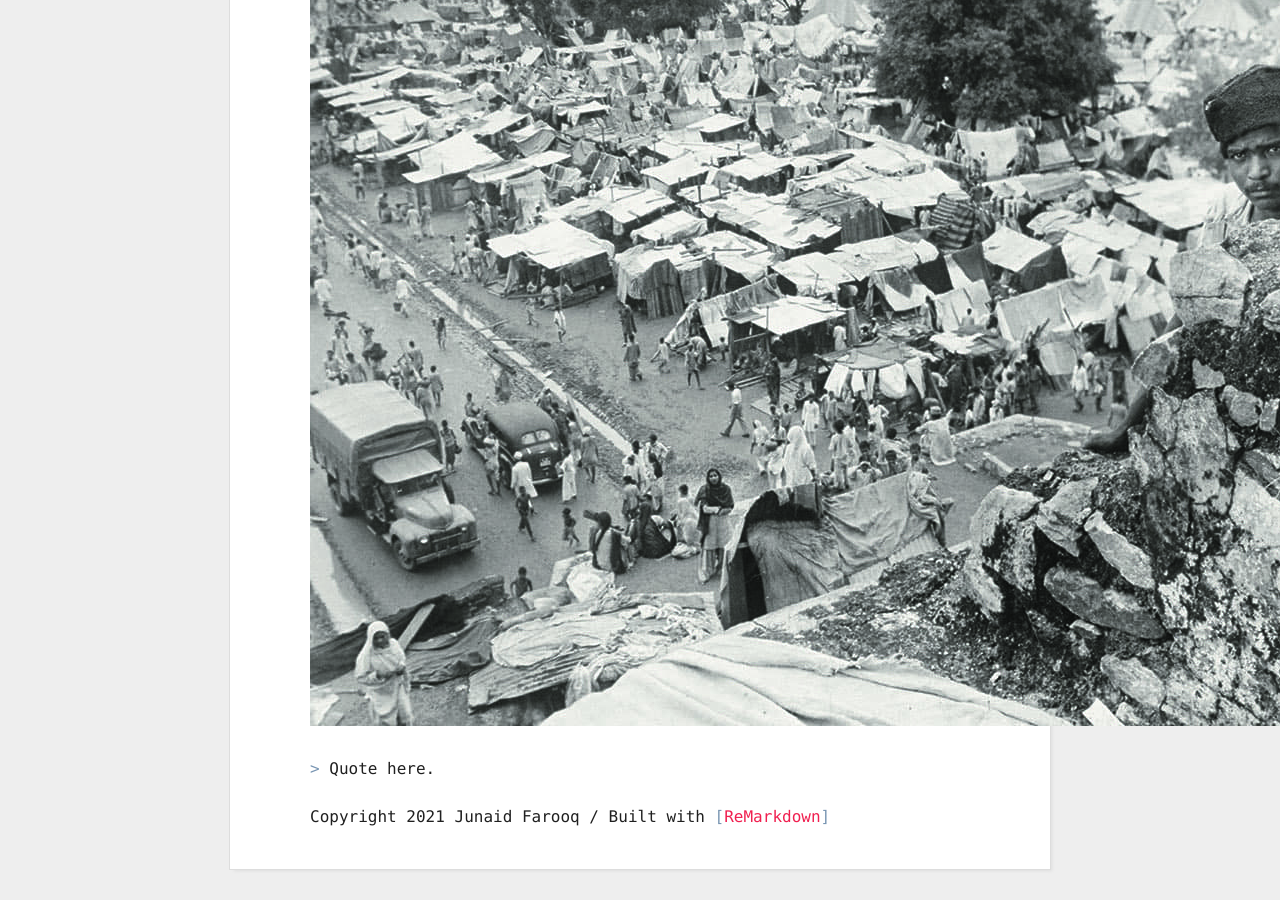
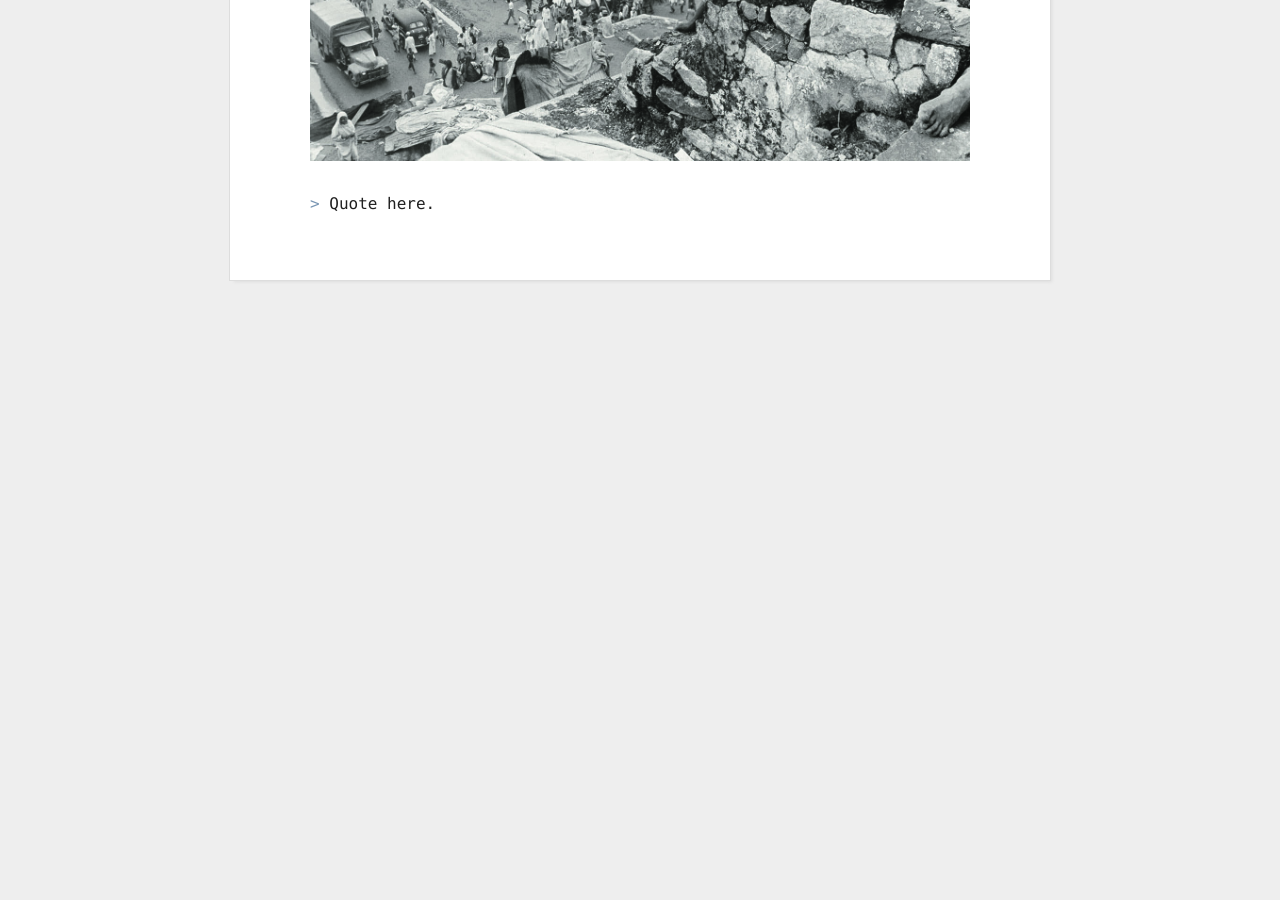
Before and after one commit to ijunaid8989/ijunaid8989.github.io, a Jekyll site: the page built from _posts/2021-06-21-something-about-pakistan.md, in a window 1280 px wide and 900 px high, scrolled down 577 px. Built offline with Jekyll 4.4.1, drawn with Linux system fonts in a browser that asks for light colours; after the commit the page ends 900 px from its top, so only the background shows below that; some of the changed text lies outside the part shown.

Commit message:
Fixed image size.

```diff
--- a/_layouts/default.html
+++ b/_layouts/default.html
@@ -14,27 +14,19 @@
   <link rel="stylesheet" href="/assets/css/styles.css">
 
 </head>
-<body class="{{ page.class }} remarkdown">
-  <div class="container"">
-    <header>
+<body class="{{ page.class }}">
+  <nav class="remarkdown">
     <span>
       <a href="{% link index.html %}">{{ site.title }}</a>
     </span>
-
-      <nav>
+    <br>
     <a href="{% link about.md %}">About</a>
     <a href="{% link index.html %}">Articles</a>
   </nav>
-    </header>
 
-    <section>
+  <main class="remarkdown">
     {{ content }}
-    </section>
-  </div>
+  </main>
 
-  <footer>
-    Copyright 2021 {{ site.name }}
-    / Built with <a href="https://fvsch.com/code/remarkdown">ReMarkdown</a>
-  </footer>
 </body>
 </html>
--- a/_posts/2021-06-21-something-about-pakistan.md
+++ b/_posts/2021-06-21-something-about-pakistan.md
@@ -4,8 +4,9 @@ title: "Something About Pakistan."
 ---
 
 ## Something About Pakistan.
-----------------------------
+#### Something About Pakistan.
 
-![alt Pakistan](/assets/images/something-about-pakistan/1.jpg "Picture waas taken while the time of separation in 1947.")
+<img src="/assets/images/something-about-pakistan/1.jpg" alt="Pakistan"
+	title="Picture waas taken while the time of separation in 1947." width="100%" />
 
 > Quote here.
```
Lines whose indentation alone changed are shown as unchanged.
